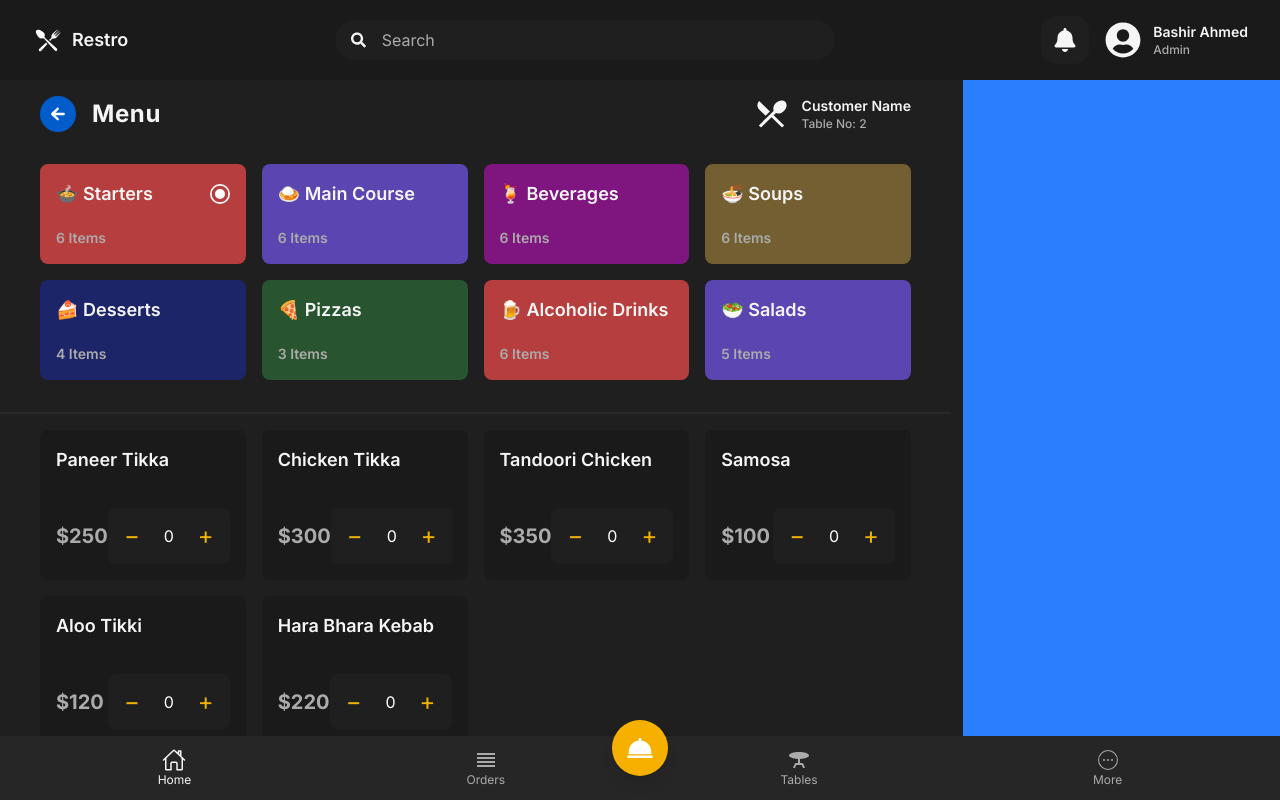
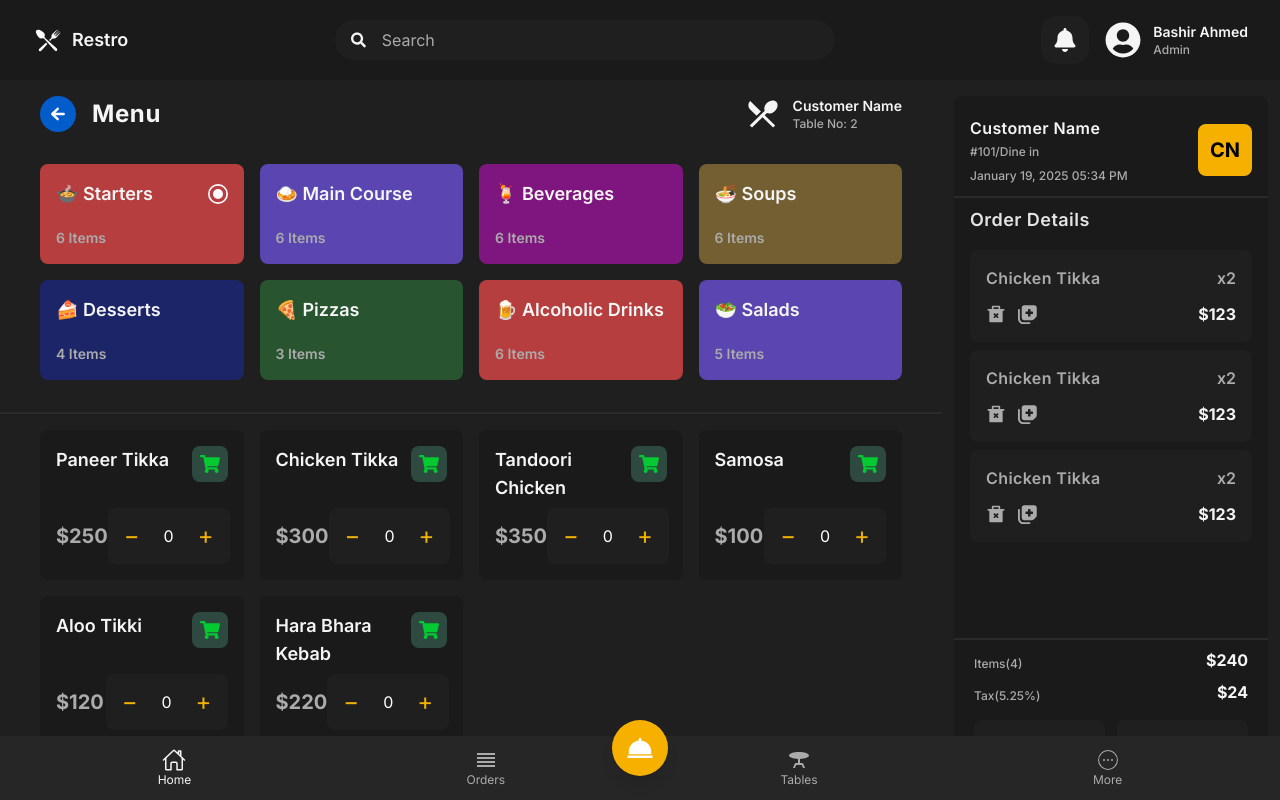
Before and after one commit to BashirAhmed-cse/mern-pos, a React (Vite) app in the folder pos-client/: page /menu in a window 1280 px wide. Built offline with nearby package versions, Linux system fonts and the light colour scheme.

Commit message:
cart component ui design

```diff
--- /dev/null
+++ b/pos-client/src/components/menu/Bill.jsx
@@ -0,0 +1,34 @@
+import React from "react";
+
+const Bill = () => {
+  return (
+    <>
+      <div className="flex items-center justify-between px-5 mt-2">
+        <p className="text-xs text-[#ababab] font-medium mt-2">Items(4)</p>
+        <h1 className="text-[#f5f5f5] text-md font-bold">$240</h1>
+      </div>
+      <div className="flex items-center justify-between px-5 mt-2">
+        <p className="text-xs text-[#ababab] font-medium mt-2">Tax(5.25%)</p>
+        <h1 className="text-[#f5f5f5] text-md font-bold">$24</h1>
+      </div>
+      <div className="flex items-center gap-3 px-5 mt-4">
+        <button className="bg-[#1f1f1f] px-4 py-3 w-full rounded-lg text-[#ababab] font-semibold">
+          Cash
+        </button>
+        <button className="bg-[#1f1f1f] px-4 py-3 w-full rounded-lg text-[#ababab] font-semibold">
+          Online
+        </button>
+      </div>
+      <div className="flex items-center gap-3 px-5 mt-4">
+        <button className="bg-[#025cca] px-4 py-3 w-full rounded-lg text-[#f5f5f5] font-semibold text-lg">
+          Print Receipt
+        </button>
+        <button className="bg-[#f6b100] px-4 py-3 w-full rounded-lg text-[#1f1f1f] font-semibold text-lg">
+          Place Order
+        </button>
+      </div>
+    </>
+  );
+};
+
+export default Bill;
--- /dev/null
+++ b/pos-client/src/components/menu/CartInfo.jsx
@@ -0,0 +1,82 @@
+import React from 'react'
+import { RiDeleteBin2Fill } from "react-icons/ri";
+import { FaNotesMedical } from "react-icons/fa6";
+
+const CartInfo = () => {
+  return (
+    <div className="px-4 py-2">
+    <h1 className="text-[#e4e4e4] font-semibold tracking-wide text-lg">
+      Order Details
+    </h1>
+    <div className="mt-4 overflow-y-scroll h-[380px]">
+      <div className="bg-[#1f1f1f] rounded-lg px-4 py-4 mb-2">
+        <div className="flex items-center justify-between">
+          <h1 className="text-[#ababab] font-semibold tracking-wide text-md">
+            Chicken Tikka
+          </h1>
+          <p className="text-[#ababab] font-semibold">x2</p>
+        </div>
+        <div className="flex items-center justify-between mt-3">
+          <div className="flex items-center gap-3">
+            <RiDeleteBin2Fill
+              className="text-[#ababab] cursor-pointer"
+              size={20}
+            />
+            <FaNotesMedical
+              className="text-[#ababab] cursor-pointer"
+              size={20}
+            />
+          </div>
+          <p className="text-[#f5f5f5] text-md font-bold">$123</p>
+        </div>
+      </div>
+
+      <div className="bg-[#1f1f1f] rounded-lg px-4 py-4 mb-2">
+        <div className="flex items-center justify-between">
+          <h1 className="text-[#ababab] font-semibold tracking-wide text-md">
+            Chicken Tikka
+          </h1>
+          <p className="text-[#ababab] font-semibold">x2</p>
+        </div>
+        <div className="flex items-center justify-between mt-3">
+          <div className="flex items-center gap-3">
+            <RiDeleteBin2Fill
+              className="text-[#ababab] cursor-pointer"
+              size={20}
+            />
+            <FaNotesMedical
+              className="text-[#ababab] cursor-pointer"
+              size={20}
+            />
+          </div>
+          <p className="text-[#f5f5f5] text-md font-bold">$123</p>
+        </div>
+      </div>
+
+      <div className="bg-[#1f1f1f] rounded-lg px-4 py-4 mb-2">
+        <div className="flex items-center justify-between">
+          <h1 className="text-[#ababab] font-semibold tracking-wide text-md">
+            Chicken Tikka
+          </h1>
+          <p className="text-[#ababab] font-semibold">x2</p>
+        </div>
+        <div className="flex items-center justify-between mt-3">
+          <div className="flex items-center gap-3">
+            <RiDeleteBin2Fill
+              className="text-[#ababab] cursor-pointer"
+              size={20}
+            />
+            <FaNotesMedical
+              className="text-[#ababab] cursor-pointer"
+              size={20}
+            />
+          </div>
+          <p className="text-[#f5f5f5] text-md font-bold">$123</p>
+        </div>
+      </div>
+    </div>
+  </div>
+  )
+}
+
+export default CartInfo
--- /dev/null
+++ b/pos-client/src/components/menu/CustomerInfo.jsx
@@ -0,0 +1,24 @@
+import React from 'react'
+
+const CustomerInfo = () => {
+  return (
+    <div className="flex items-center justify-between px-4 py-3">
+          <div className="flex flex-col items-start">
+            <h1 className="text-md text-[#f5f5f5] font-semibold tracking-wide">
+              Customer Name
+            </h1>
+            <p className="text-xs text-[#ababab] font-medium mt-1">
+              #101/Dine in
+            </p>
+            <p className="text-xs text-[#ababab] font-medium mt-2">
+              January 19, 2025 05:34 PM
+            </p>
+          </div>
+          <button className="bg-[#f6b100] p-3 text-xl font-bold rounded-lg">
+            CN
+          </button>
+        </div>
+  )
+}
+
+export default CustomerInfo
--- a/pos-client/src/components/menu/MenuContainer.jsx
+++ b/pos-client/src/components/menu/MenuContainer.jsx
@@ -1,6 +1,7 @@
 import React, { useState } from "react";
 import { menus } from "../../constants";
 import { GrRadialSelected } from "react-icons/gr";
+import { FaShoppingCart } from "react-icons/fa";
 
 const MenuContainer = () => {
   const [selected, setSelected] = useState(menus[0]);
@@ -64,10 +65,11 @@
               className="flex flex-col items-start justify-between p-4 rounded-lg
               h-[150px] cursor-pointer hover:bg-[#2a2a2a] bg-[#1a1a1a]"
             >
-              <div className="flex items-center justify-between w-full">
+              <div className="flex items-start justify-between w-full">
                 <h1 className="text-[#f5f5f5] text-lg font-semibold">
                   {menu.name}
                 </h1>
+                <button className="bg-[#2e4a40] text-[#02ca30] p-2 rounded-lg cursor-pointer"><FaShoppingCart size={20}/></button>
               </div>
               <div className="flex items-center justify-between w-full">
                 <p className="text-[#ababab] text-xl font-bold">
--- a/pos-client/src/pages/Menu.jsx
+++ b/pos-client/src/pages/Menu.jsx
@@ -3,6 +3,9 @@
 import BackButton from "../components/shared/BackButton";
 import { IoMdRestaurant } from "react-icons/io";
 import MenuContainer from "../components/menu/MenuContainer";
+import CustomerInfo from "../components/menu/CustomerInfo";
+import CartInfo from "../components/menu/CartInfo";
+import Bill from "../components/menu/Bill";
 
 const Menu = () => {
   return (
@@ -23,17 +26,27 @@
                 <h1 className="text-sm md:text-md text-[#f5f5f5] font-semibold">
                   Customer Name
                 </h1>
-                <p className="text-xs text-[#ababab] font-medium">Table No: 2</p>
+                <p className="text-xs text-[#ababab] font-medium">
+                  Table No: 2
+                </p>
               </div>
             </div>
           </div>
         </div>
 
-         <MenuContainer />
-
+        <MenuContainer />
       </div>
       {/* Right div */}
-      <div className="flex-[1] bg-blue-500"></div>
+      <div className="flex-[1] bg-[#1a1a1a] mt-4 mr-3 h-[780px] rounded-lg pt-2">
+        {/* customer info */}
+        <CustomerInfo/>
+        <hr className="border-[#2a2a2a] border-t-2" />
+        {/* Cart items */}
+        <CartInfo/>
+        <hr className="border-[#2a2a2a] border-t-2" />
+        {/* Bills */}
+        <Bill/>
+      </div>
 
       <BottomNav />
     </section>
```
